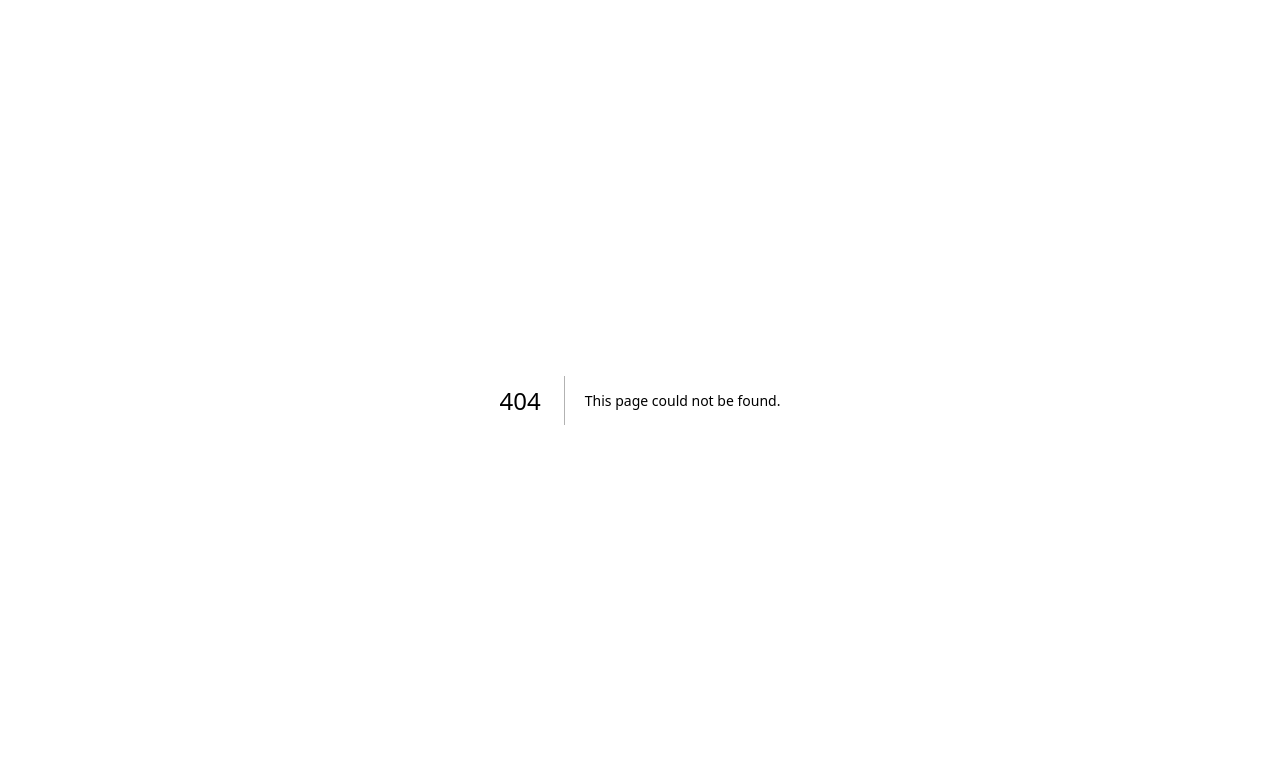
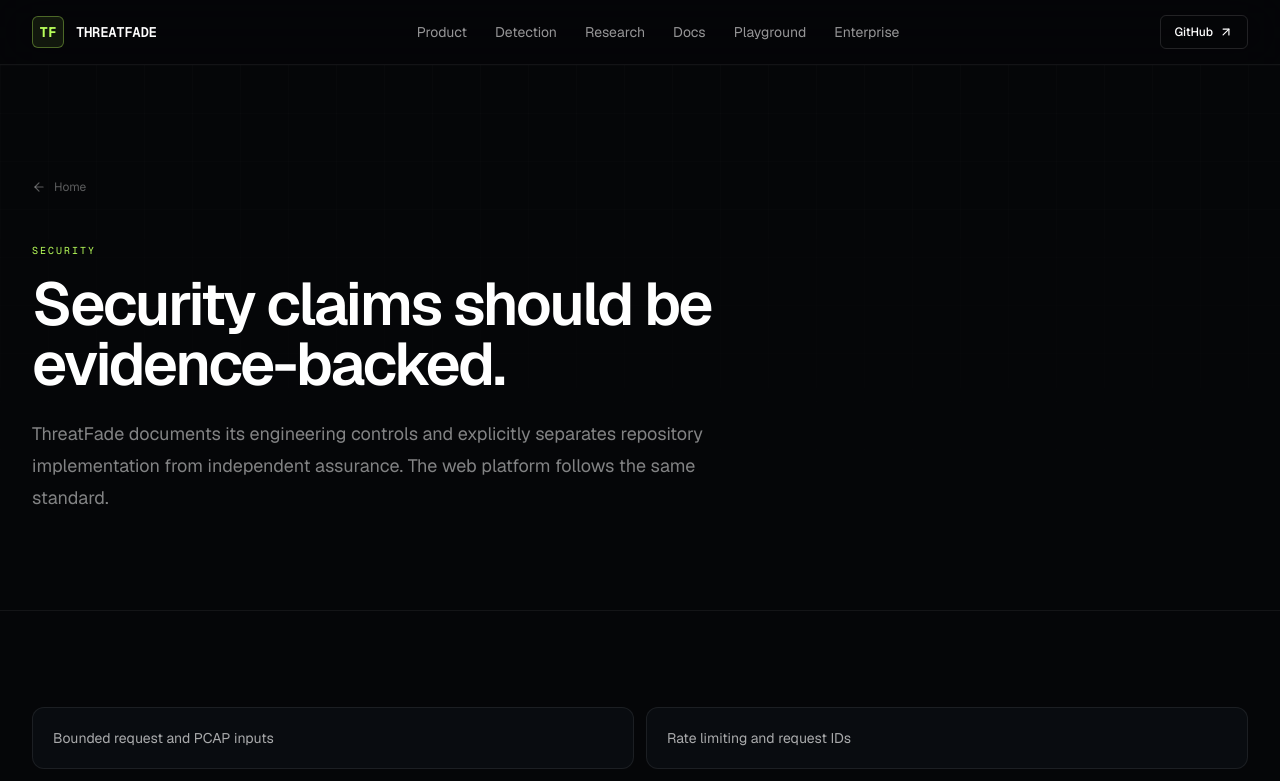
Before and after one commit to LloydCoder/tinlance-threatfade-web, a Next.js app: page /security in a window 1280 px wide. Before the commit this address had no page. Shown: the top 781 px of the page. Built offline with nearby package versions, Linux system fonts and the light colour scheme.

Commit message:
feat(security): establish public security posture route

```diff
--- /dev/null
+++ b/app/security/page.tsx
@@ -0,0 +1,5 @@
+import { PageShell } from "@/components/layout/page-shell";
+
+export default function SecurityPage() {
+  return <PageShell eyebrow="Security" title="Security claims should be evidence-backed." description="ThreatFade documents its engineering controls and explicitly separates repository implementation from independent assurance. The web platform follows the same standard."><div className="grid gap-3 sm:grid-cols-2">{["Bounded request and PCAP inputs", "Rate limiting and request IDs", "Restrictive CORS and security headers", "Safe temporary PCAP handling", "Non-root containers and dropped capabilities", "Dependabot, CodeQL, Gitleaks and pip-audit", "SBOM and build provenance", "OIDC/JWT validation and tenant isolation"].map((item) => <div key={item} className="rounded-xl border border-white/8 bg-[#090c10] p-5 text-sm text-white/65">{item}</div>)}</div></PageShell>;
+}
```
